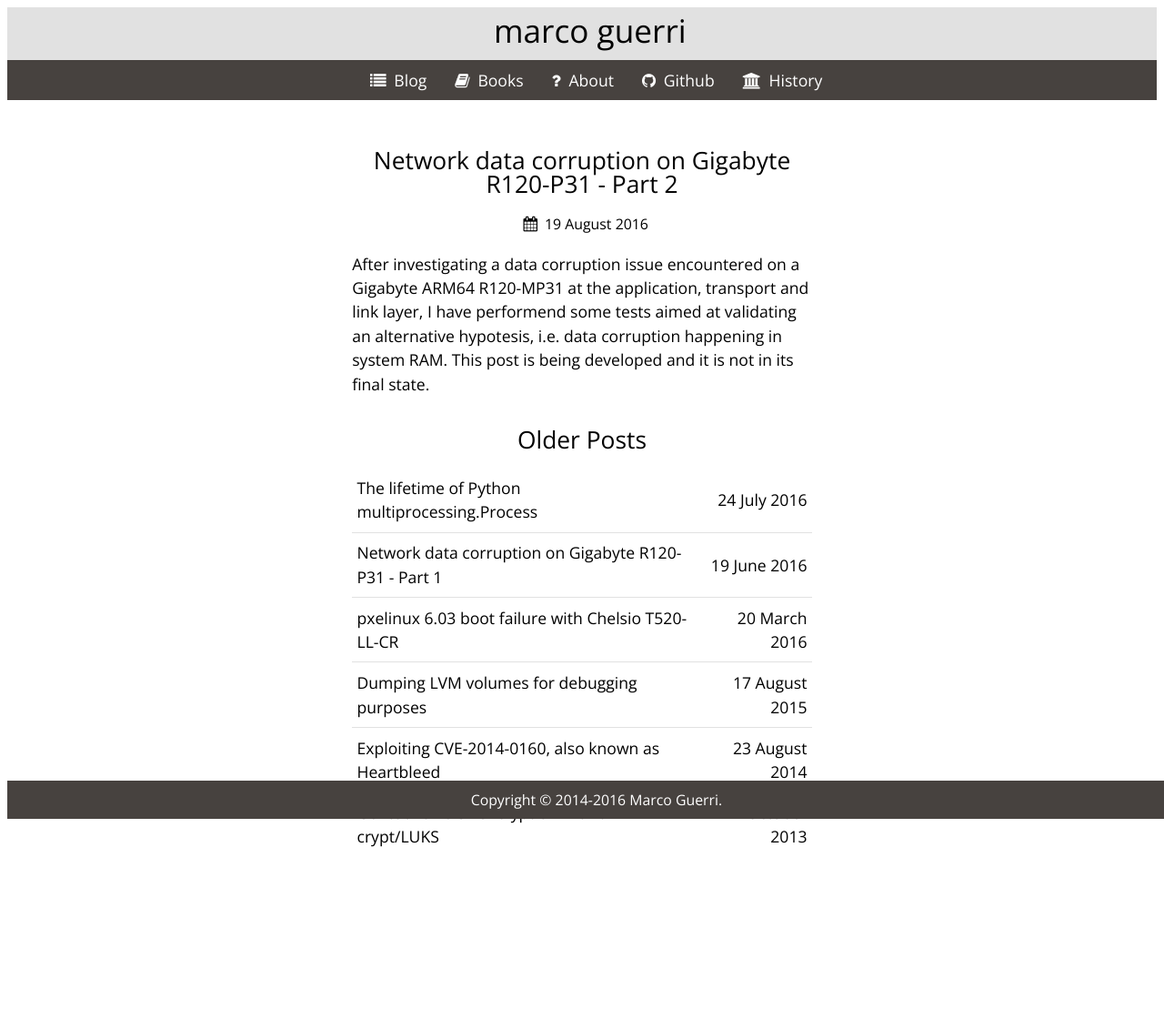
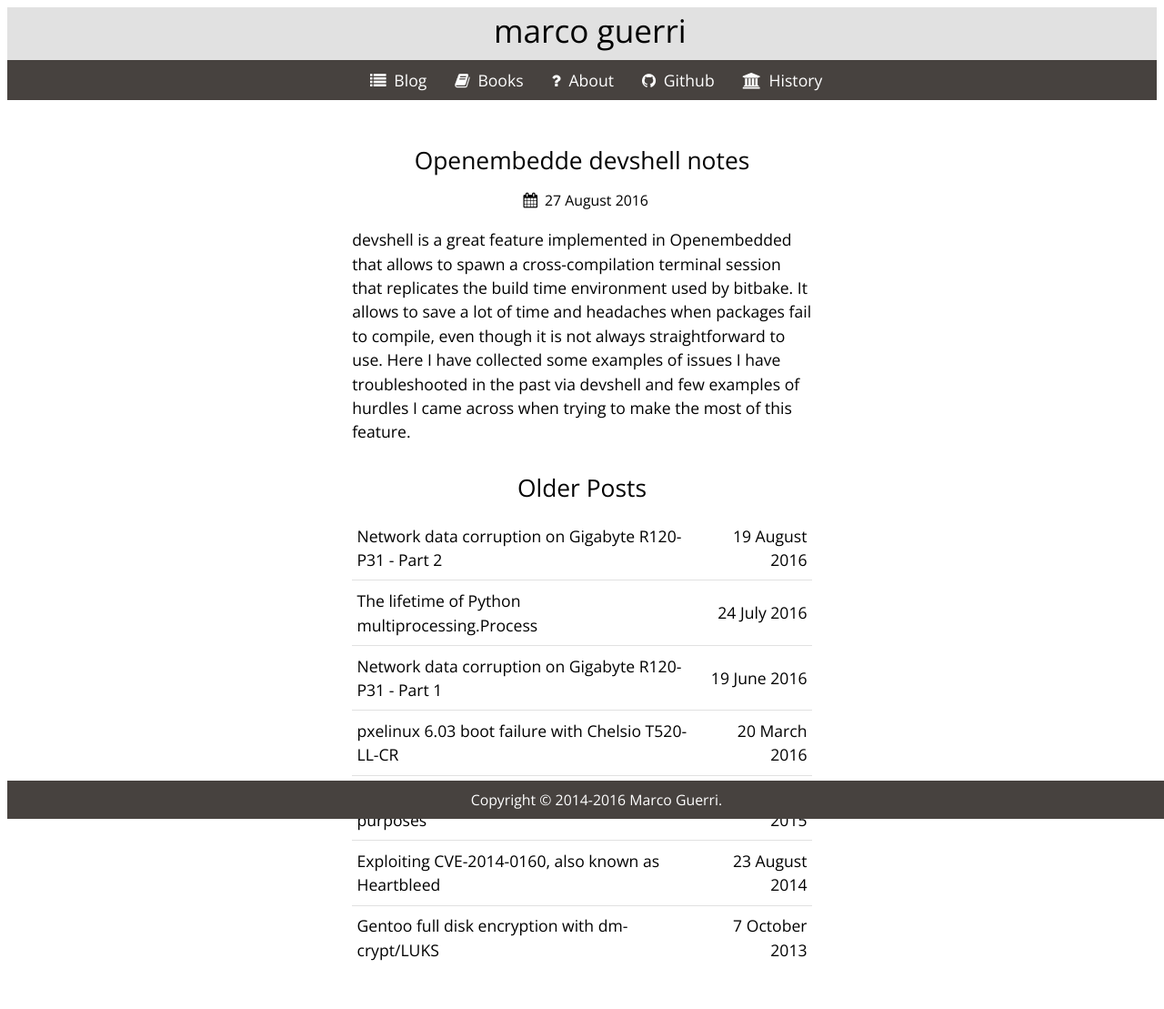
Before and after one commit to marcoguerri/marcoguerri.github.io, a Jekyll site: the page built from index.html, in a window 1280 px wide. Shown: the whole page at 91% size. Built offline with Jekyll 4.4.1, drawn with Linux system fonts in a browser that asks for light colours; before the commit the page ends 985 px from its top, so only the background shows below that; part of the change alters nothing that is shown.

Commit message:
Progressed with Openembedded devshell post

````diff
--- a/_posts/2016-08-27-openembedded-devshell-notes.markdown
+++ b/_posts/2016-08-27-openembedded-devshell-notes.markdown
@@ -2,16 +2,16 @@
 layout: post
 title:  "Openembedde devshell notes"
 date:   2016-08-27 08:00:00
-published: no
+published: yes
 categories: openembedded
 pygments: true
 summary: "devshell is a great feature implemented in Openembedded that allows to spawn
 a cross-compilation terminal session that replicates the build time environment used
-by the tool. It allows to save a lot of time and headaches when packages fail to
-compile, even though making it work properly is not always straightforward.
+by bitbake. It allows to save a lot of time and headaches when packages fail to
+compile, even though it is not always straightforward to use.
 Here I have collected some examples of issues I have troubleshooted in the past
-via devshell and few examples of hurdles I came across when trying to leverage
-this feature."
+via devshell and few examples of hurdles I came across when trying to make the most
+of this feature."
 
 ---
 
@@ -25,14 +25,15 @@ bitbake -c devshell lighttpd
 ```
 
 The feature is implemented in *openembedded-core/meta/classes/terminal.bbclass*
-and *openembedded-core/meta/classes/devshell.bbclass*. These class files export
+and *openembedded-core/meta/classes/devshell.bbclass*. These class files define
 functions that build the cross compilation environment by exporting environment
 variables that point to the cross-toolchain and tools (e.g. *PATH*, *PKG_CONFIG_DIR*,
 *CFLAGS*, *LDFLAGS*, *CC*, etc). Function *emit_terminal_func* in *terminal.bbclass* creates
 an initialization script executed by the shell pointed by *DEVSHELL* that sets
 all the aforementioned variables. The shell is executed within the terminal emulator
-of choice (*OE_TERMINAL*)  by the code in module *openembedded-core/meta/lib/oe/terminal.py*. Supported
-terminal emulators are, for instance, xterm, gnome-terminal, tmux, screen, konsole, etc.
+of choice (*OE_TERMINAL* or the one currently being used, i.e. if you are using tmux,
+another tmux pane will pop up)  by the code in module  *openembedded-core/meta/lib/oe/terminal.py*.
+Supported terminal emulators are, for instance, xterm, gnome-terminal, tmux, screen, konsole, etc.
 To bear in mind that when a new shell is spawn, the relative *rc* script is executed,
 e.g. *.zshrc* or *.bashrc*. If this exports variables that are part of the cross-compilation
 environment, e.g. *PATH*, then there will necessarily be a conflict and the cross-toolchain
@@ -52,3 +53,92 @@ with the following errors:
 | checking for deflate in -lz... no
 | configure: error: zlib-headers and/or libs were not found, install them or build with --without-zlib
 ```
+
+*devshell* opens the cross-compilation environment and, not surprisingly after all,
+*./configure* breaks straight away with the following error:
+
+```
+checking whether we are cross compiling... configure: error: in `<OE-ROOT>/openembedded-core/build/tmp-glibc/work/arm1176jzfshf-vfp-oe-linux-gnueabi/lighttpd/1.4.41-r0/lighttpd-1.4.41':
+configure: error: cannot run C compiled programs.
+If you meant to cross compile, use `--host'.
+```
+
+Indeed, there is more than simply environment variables.
+The GNU conding standard defines at least *--host* and *--build*
+configure flags when building for another architecture. In case a cross-compiler
+is being built, then *--target* is also necessary. As a matter of fact, *autotools.bbclass*
+invokes *./configure* with a the following set of arguments:
+
+```
+ONFIGUREOPTS = " --build=${BUILD_SYS} \
+          --host=${HOST_SYS} \
+          --target=${TARGET_SYS} \
+          --prefix=${prefix} \
+          --exec_prefix=${exec_prefix} \
+          --bindir=${bindir} \
+          --sbindir=${sbindir} \
+          --libexecdir=${libexecdir} \
+          --datadir=${datadir} \
+          --sysconfdir=${sysconfdir} \
+          --sharedstatedir=${sharedstatedir} \
+          --localstatedir=${localstatedir} \
+          --libdir=${libdir} \
+          --includedir=${includedir} \
+          --oldincludedir=${oldincludedir} \
+          --infodir=${infodir} \
+          --mandir=${mandir} \
+          --disable-silent-rules \
+          ${CONFIGUREOPT_DEPTRACK} \
+          ${@append_libtool_sysroot(d)}"
+```
+
+The only relevant variables at compile time are *build*, *host*, *includedir* and
+*--with-libtool-sysroot*. The former might not be essential in most of the cases,
+unless shared libraries are being compiled. The toolchain *sysroot* is already defined
+as part of *$CC* environment variable, therefore all paths specified at compile
+time will be considered as relative to that *sysroot*.
+
+
+```
+./configure --build=x86_64-linux --host=arm-oe-linux-gnueabi --includedir=/usr/include --with-libtool-sysroot=<OE-ROOT>/openembedded-core/build/tmp-glibc/sysroots/raspberrypi
+[...]
+ERROR: /usr/bin/pcre-config should not be used, use an alternative such as pkg-config
+ERROR: /usr/bin/pcre-config should not be used, use an alternative such as pkg-config
+checking for zlib support... yes
+checking for deflate in -lz... no
+configure: error: zlib-headers and/or libs were not found, install them or build with --without-zlib
+```
+A quick look at *config.log* confirms that the test program which is being used
+to assess deflate support fails with a *pcre-config* related error:
+
+```
+arm-oe-linux-gnueabi-gcc: error: unrecognized command line option '--should-not-have-used-/usr/bin/pcre-config
+```
+
+Indeed, *pcre-config*, which is supposed to return the the configuration of the installed
+Perl Compatible Regular Expressions library, spits out that funny flag that would
+make any tool break. The recommendation is to use *pkg-config* instead. Compiling
+the package with *--without-pcre* would be a shame, and the piece of information
+that the configure script is missing is only the include and lib path for libpcre:
+
+```
+if test "$WITH_PCRE" != "yes"; then
+    PCRE_LIB="-L$WITH_PCRE/lib -lpcre"
+    CPPFLAGS="$CPPFLAGS -I$WITH_PCRE/include"
+else
+[...]
+```
+
+So, let's try again, this time setting *--with-pcre*. Note that any path specified
+on the command line must point to the cross-compiled libraries and headers. In order
+to do this, an additional *=* must be prepended so that the path is considered
+relative to the *sysroot*. Not doing so will not break the configure run, but a warning
+will appear in configure.log and *do_qa_configure* will detect it and raise
+an error.
+
+
+```
+./configure --build=x86_64-linux --host=arm-oe-linux-gnueabi --with-libtool-sysroot=/home/mguerri/nas/Data/Technical/development/rpi/openembedded-core/build/tmp-glibc/sysroots/raspberrypi --includedir=/usr/include --with-pcre==/usr
+```
+
+Great, it works, Makefile is created! The flag can be added to the Openembdded recipe via *EXTRA_OECONF*.
````
